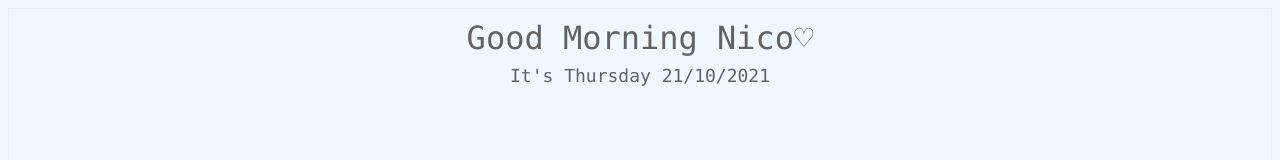
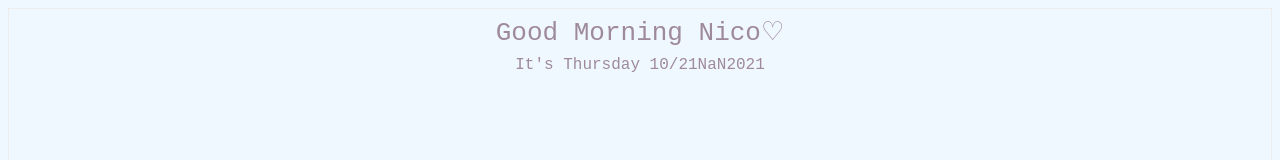
Before and after one commit to sojinico/notion, a plain HTML site: page greetings.html in a window 1280 px wide. Shown: the top 160 px of the page. Drawn offline with Linux system fonts and the light colour scheme.

Commit message:
Update greetings.html

```diff
--- a/greetings.html
+++ b/greetings.html
@@ -3,9 +3,9 @@
     <title>Greeting Message</title>
     <style>
 #lbl {
-    font-family: Consolas;
+    font-family: monospace;
     font-size: xx-large;
-    color: #626262;
+    color: #9E8A9B;
     padding: 5px;
     border: 1px solid #ececec;
     text-align: center;
@@ -40,7 +40,7 @@ body{
     var today = new Date();
     var hrs = today.getHours();
     var dayOfWeek = weekday[today.getDay()];
-    var date = dayOfWeek+" " + today.getDate() + "/" +(today.getMonth()+1) +'/'+today.getFullYear()  ;
+    var date = dayOfWeek+" " +(today.getMonth()+1) +"/"+ today.getDate() + +'/'+today.getFullYear()  ;
 
     var greet;
 
```
